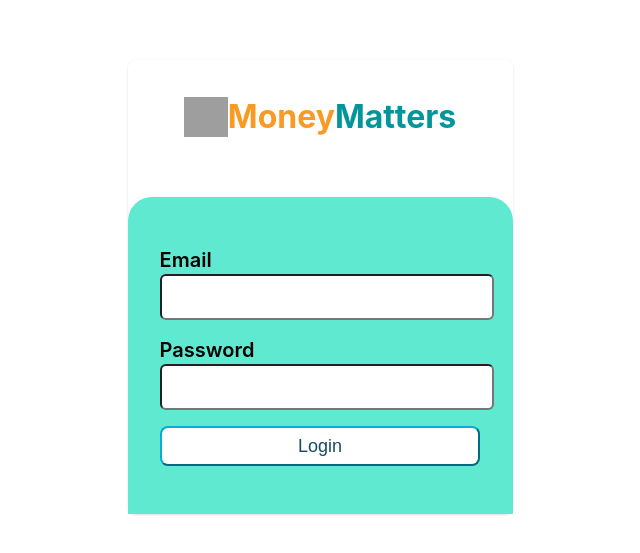
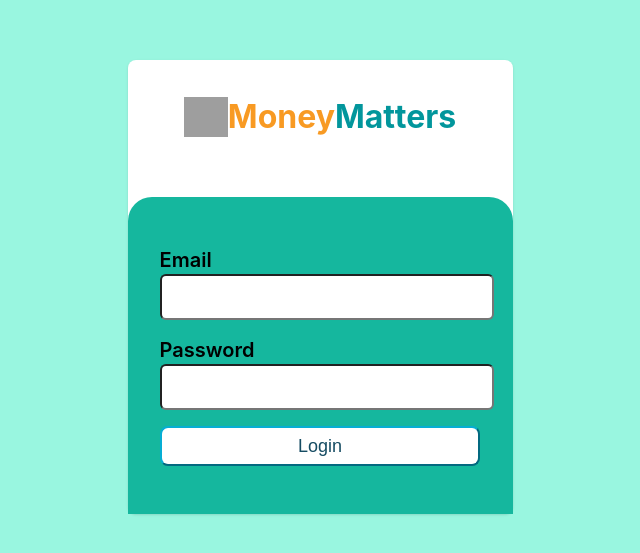
Before and after one commit to balu0520/pinScale_assignment, a React (Create React App) app: page /login in a window 1280 px wide. Shown: the part 113-666 px from the top of the page, without its empty margins (320-960 px from the left). Built offline with nearby package versions, Linux system fonts and the light colour scheme; grey boxes are pictures that could not be loaded.

Commit message:
updated package.json

```diff
--- a/src/components/LoginForm/LoginForm.tsx
+++ b/src/components/LoginForm/LoginForm.tsx
@@ -69,16 +69,14 @@ const LoginForm = () => {
     return (
         <>
             {load && (
-                <div className="h-screen flex flex-col justify-center items-center md:w-full sm:w-full w-full">
-                    <div className="shadow rounded-lg flex flex-col">
-                        {/* <h1 className="text-3xl font-bold pl-2">Sign In</h1>
-                        <p className="text-xl font-medium pl-2">Sign in to your account</p> */}
+                <div className="h-screen flex flex-col justify-center items-center md:w-full sm:w-full w-full bg-teal-200">
+                    <div className="shadow rounded-lg flex flex-col bg-base-white">
                         <div className='flex flex-row items-center p-4 text-center self-center'>
                             <img src="https://res.cloudinary.com/daz94wyq4/image/upload/v1690731094/dollar_icon_o1ss4i.png" className='dollar-icon' alt='dollar icon' />
                             <h1 className='text-money-clr'>Money </h1>
                             <h1 className='text-matter-clr'>Matters</h1>
                         </div>
-                        <form className="sm:w-[385px] h-[317px] flex flex-col rounded-t-3xl mt-6 w-[300px] bg-teal-300" onSubmit={(e) => handleLogin(e)}>
+                        <form className="sm:w-[385px] h-[317px] flex flex-col rounded-t-3xl mt-6 w-[300px] bg-teal-500" onSubmit={(e) => handleLogin(e)}>
                             <div className='m-auto w-5/6'>
                                 <div className="w-full flex flex-col">
                                     <label className="text-xl font-semibold" htmlFor='email'>Email</label>
@@ -89,7 +87,7 @@ const LoginForm = () => {
                                     <input type="password" value={password} onChange={(e) => setPassword(e.target.value)} id="password" className="w-full h-10 rounded-md outline-0 mb-4 text-black border-black pl-2 text-lg hover:border-cyan-500" />
                                     {err && (<p className="pt-0 text-red-600 text-sm">{errMsg}</p>)}
                                 </div>
-                                <button type="submit" className="w-full bg-white border-cyan-500 h-10 text-cyan-900 text-lg outline-0 rounded-lg hover:border-0 hover:text-white bg-base-white hover:bg-cyan-600 cursor-pointer shadow-none">Login</button>
+                                <button type="submit" className="w-full bg-white border-cyan-500 h-10 text-cyan-900 text-lg outline-0 rounded-lg hover:border-0 hover:text-base-white bg-base-white hover:bg-cyan-600 cursor-pointer shadow-none">Login</button>
                             </div>
                         </form>
                     </div>
```
Also changed, not shown: package.json (+23 -24 lines), 1 other file (tests, documents, lock files or other folders).
